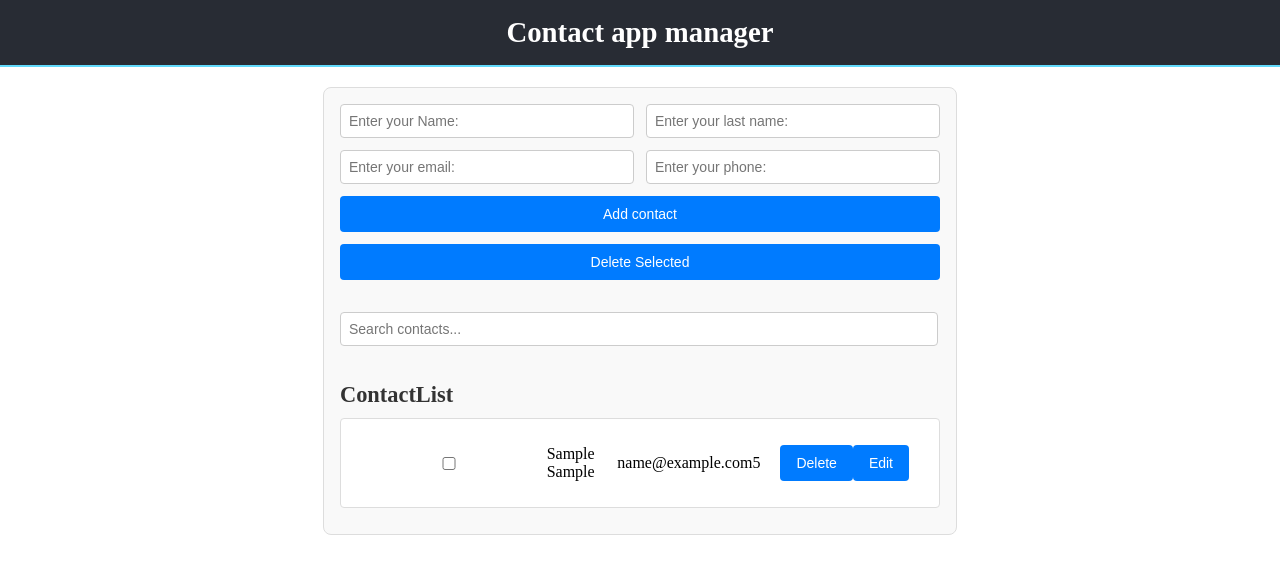
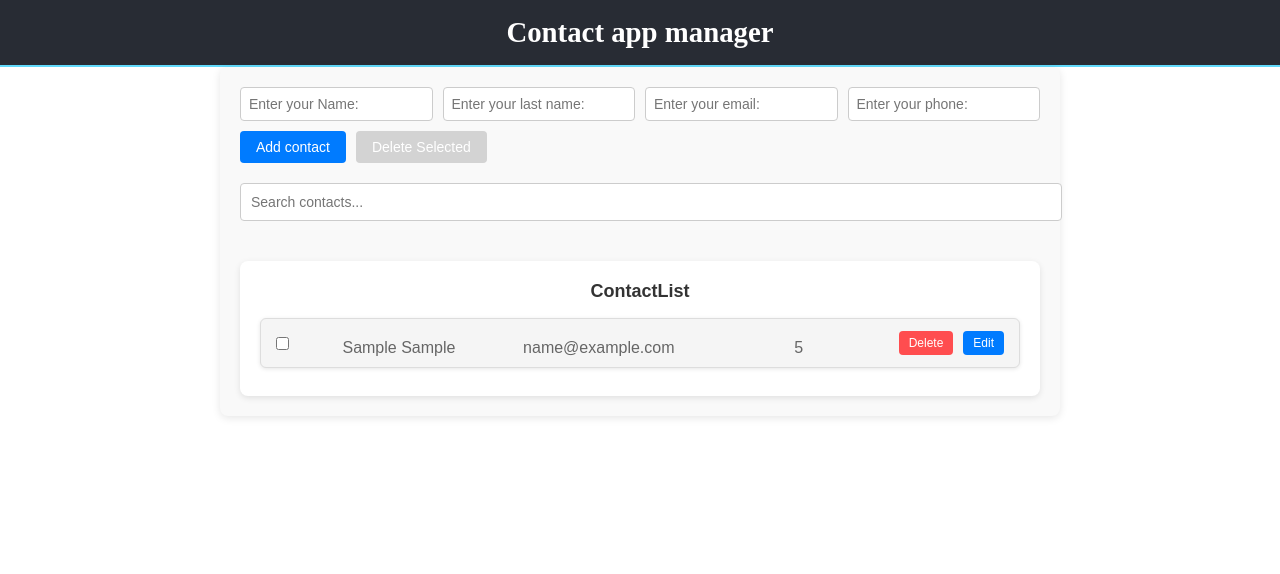
Before and after one commit to sepideh-salari/contact-app-manager, a React (Vite) app: page / in a window 1280 px wide. Both pictures are taken after typing "Sample", "Sample", "name@example.com", "5" into the empty fields and a click on the button "Add contact". Shown: the top 574 px of the page. Built offline with nearby package versions, Linux system fonts and the light colour scheme.

Commit message:
Styling applied

```diff
--- a/src/Styles/ContactItem.module.css
+++ b/src/Styles/ContactItem.module.css
@@ -1,48 +1,51 @@
 .item {
   display: flex;
+  align-items: center;
   justify-content: space-between;
-  align-items: center;
-  padding: 10px;
-  margin-bottom: 10px;
+  padding: 10px 15px;
+  margin-bottom: 8px;
+  background-color: #f5f5f5;
   border: 1px solid #ddd;
-  border-radius: 4px;
-  background-color: #fff;
+  border-radius: 6px;
+  box-shadow: 0 1px 4px rgba(0, 0, 0, 0.1);
 }
 
-.details {
-  display: flex;
-  flex-direction: column;
-  gap: 4px;
+.checkbox {
+  margin-right: 10px;
+  cursor: pointer;
 }
 
-.name {
-  font-weight: bold;
-  font-size: 16px;
+.item p {
+  flex: 1;
+  margin: 0;
+  font-size: 14px;
+  color: #333;
 }
 
-.email,
-.phone {
-  font-size: 14px;
-  color: #555;
+.contact_buttons {
+  display: flex;
+  gap: 10px;
 }
 
-button {
-  padding: 6px 12px;
-  background-color: #dc3545;
-  color: white;
+.contact_buttons button {
+  padding: 5px 10px;
+  font-size: 12px;
   border: none;
   border-radius: 4px;
   cursor: pointer;
-  font-size: 14px;
 }
 
-button:hover {
-  background-color: #c82333;
+.contact_buttons button:nth-child(1) {
+  background-color: #ff4d4f;
+  color: white;
 }
-.contact_buttons {
-  display: flex;
-  justify-content: space-between;
-  align-items: center;
-  padding: 6px 10px;
-  margin: 10px;
+
+.contact_buttons button:nth-child(2) {
+  background-color: #007bff;
+  color: white;
 }
+
+/* Button Hover Effects */
+.contact_buttons button:hover {
+  opacity: 0.9;
+}
--- a/src/Styles/ContactList.module.css
+++ b/src/Styles/ContactList.module.css
@@ -1,21 +1,27 @@
 .container {
   margin-top: 20px;
+  padding: 20px;
+  background-color: #ffffff;
+  border-radius: 8px;
+  box-shadow: 0 2px 6px rgba(0, 0, 0, 0.1);
 }
 
-h3 {
-  font-size: 1.4rem;
+.container h3 {
+  margin-bottom: 16px;
+  font-size: 18px;
   color: #333;
-  margin-bottom: 10px;
+  text-align: center;
 }
 
-ul {
-  list-style: none;
+.container ul {
+  list-style-type: none;
   padding: 0;
   margin: 0;
 }
 
-.noContacts {
-  font-size: 14px;
-  color: #777;
+.container p {
   text-align: center;
+  font-size: 16px;
+  color: #666;
+  margin-top: 10px;
 }
--- a/src/Styles/Contacts.module.css
+++ b/src/Styles/Contacts.module.css
@@ -1,77 +1,71 @@
 .container {
-  max-width: 600px;
-  margin: 20px auto;
-  padding: 16px;
-  border: 1px solid #ddd;
+  max-width: 800px;
+  margin: 0 auto;
+  padding: 20px;
+  background-color: #f9f9f9;
   border-radius: 8px;
-  background-color: #f9f9f9;
+  box-shadow: 0 2px 8px rgba(0, 0, 0, 0.1);
+  font-family: Arial, sans-serif;
 }
 
 .inputGroup {
-  display: grid;
-  grid-template-columns: repeat(2, 1fr);
-  gap: 12px;
-  margin-bottom: 16px;
+  display: flex;
+  flex-wrap: wrap;
+  gap: 10px;
+  margin-bottom: 20px;
 }
 
-input {
+.inputGroup input {
+  flex: 1;
+  min-width: 150px;
   padding: 8px;
   border: 1px solid #ccc;
   border-radius: 4px;
   font-size: 14px;
 }
 
-button {
-  grid-column: span 2;
-  padding: 10px 16px;
+.inputGroup button {
+  padding: 8px 16px;
+  border: none;
   background-color: #007bff;
-  color: white;
-  border: none;
+  color: #fff;
   border-radius: 4px;
+  cursor: pointer;
+  font-size: 14px;
 }
 
-input {
-  flex: 1 1 calc(50% - 12px);
-  padding: 8px;
+.inputGroup button:disabled {
+  background-color: #d3d3d3;
+  cursor: not-allowed;
+}
+
+.inputGroup input.error {
+  border-color: #ff4d4f;
+  background-color: #fff5f5;
+}
+
+.searchBar {
+  width: 100%;
+  padding: 10px;
+  margin-bottom: 20px;
   border: 1px solid #ccc;
   border-radius: 4px;
   font-size: 14px;
 }
 
-button {
-  padding: 10px 16px;
-  background-color: #007bff;
-  color: white;
-  border: none;
+.alert {
+  padding: 10px;
+  margin-bottom: 20px;
+  background-color: #fff3cd;
+  color: #856404;
+  border: 1px solid #ffeeba;
   border-radius: 4px;
-  cursor: pointer;
   font-size: 14px;
 }
 
-button:hover {
-  background-color: #0056b3;
-}
-
-.alert {
-  color: #d9534f;
-  font-size: 14px;
-  margin-top: 10px;
-  text-align: center;
-}
-.searchBar {
-  width: calc(100% - 20px);
-  padding: 8px;
-  margin: 16px 0;
-  border: 1px solid #ccc;
-  border-radius: 4px;
-  font-size: 14px;
-}
-.error {
-  border: 2px solid red;
-}
 .noContacts {
   text-align: center;
-  color: #7b2121;
+  color: #666;
   font-size: 16px;
   margin-top: 20px;
 }
```
